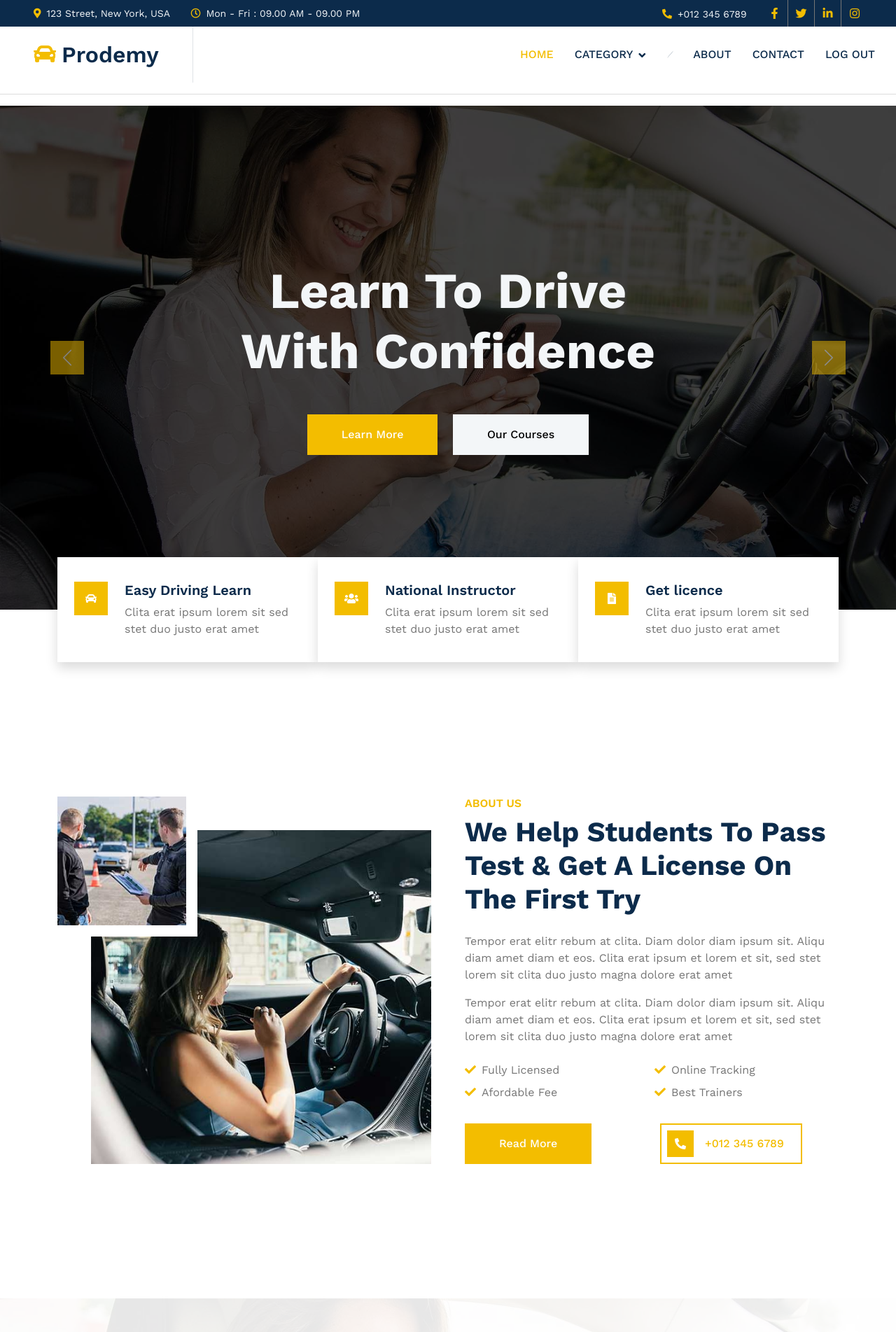
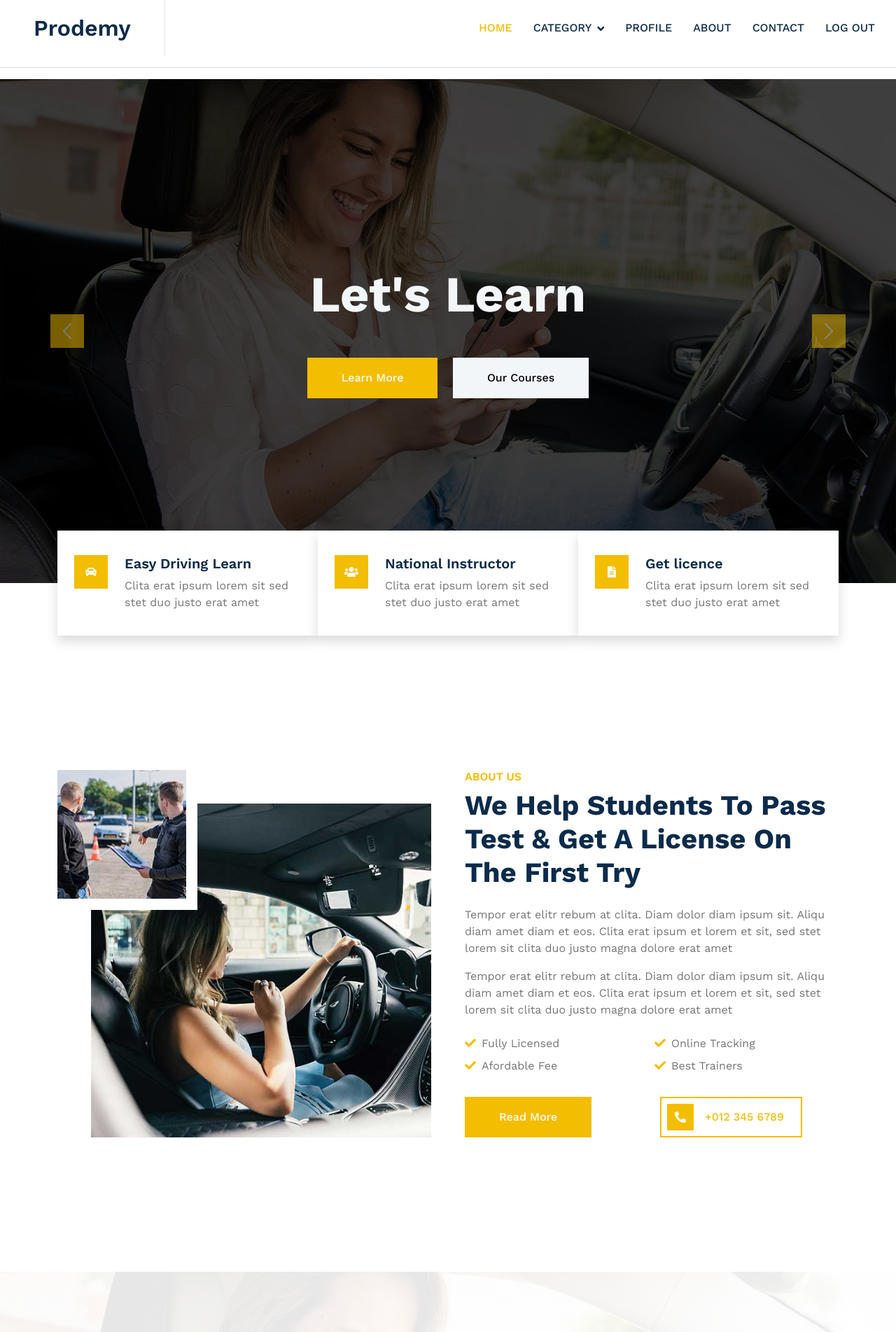
Before and after one commit to Muk74dir/Prodemy, a Django app: page / in a window 1280 px wide. Shown: the top 1903 px of the page at 70% size. Run offline with Django 4.2, Linux system fonts and the light colour scheme; the visitor is signed in with stand-in values (Sample User, id 1); some libraries are stand-ins or nearby versions.

Commit message:
Modified

```diff
--- a/ProdemyApp/admin.py
+++ b/ProdemyApp/admin.py
@@ -1,5 +1,5 @@
 from django.contrib import admin
-from .models import User, CourseCategoryModel, CourseModel, AnnouncementModel ,AddressModel
+from .models import User, CourseCategoryModel, CourseModel, AnnouncementModel ,AddressModel,aboutInstractor
 
 # Register your models here.
 @admin.register(User)
@@ -9,6 +9,10 @@ class CourseAdmin(admin.ModelAdmin):
 @admin.register(AddressModel)
 class CourseAdmin(admin.ModelAdmin):
     list_display = ['id','person','street','city','state','zip','country']
+
+@admin.register(aboutInstractor)
+class CourseAdmin(admin.ModelAdmin):
+    list_display = ['id','person']
 
 @admin.register(CourseCategoryModel)
 class CourseCategoryAdmin(admin.ModelAdmin):
--- a/ProdemyApp/models.py
+++ b/ProdemyApp/models.py
@@ -62,6 +62,10 @@ class AddressModel(models.Model):
     state = models.CharField(max_length=50)
     zip = models.CharField(max_length=50)
     country = models.CharField(max_length=50)
+
+class aboutInstractor(models.Model):
+    person = models.OneToOneField(User, on_delete=models.CASCADE)
+    description = models.TextField(max_length=5000, blank=True)
 
 class CourseCategoryModel(models.Model):
     name = models.CharField(max_length=50)
--- a/ProdemyApp/templates/account/register.html
+++ b/ProdemyApp/templates/account/register.html
@@ -12,7 +12,7 @@
 			<form method="POST" enctype='multipart/form-data'>
 				{% csrf_token %}
 				{{form|crispy}}
-				<button type="submit" class="btn btn-primary btn-block"> Sign in </button>
+				<button type="submit" class="btn btn-primary btn-block"> Sign up </button>
 	</div>
 	</form>
 </section>
--- a/ProdemyApp/templates/account/updateprofile.html
+++ b/ProdemyApp/templates/account/updateprofile.html
@@ -12,7 +12,7 @@
        <div class="row vh-100">
            <div class="col-xl-6 text-center mx-auto align-self-center ">
                 <div class="imgcover mb-4">
-                    <img src="{{ user.image.url }}" class="rounded-pill bg-white p-2 shadow" alt="">
+                    <img src="{{ user.image.url }}" style="width: 200px; height: 200px;" class="rounded-pill bg-white p-2 shadow" alt="">
                 </div>
                 <b class="fs-3">{{ user.name }}</b>
                 <h1 class="fw-bold mb-4 fs-1">Full Stack Develper</h1>
--- a/ProdemyApp/urls.py
+++ b/ProdemyApp/urls.py
@@ -7,9 +7,10 @@ urlpatterns = [
     path('signup/',views.SigninView.as_view(),name='signup'),
     path('login/',views.user_login.as_view(),name='login'),
     path('logout/',views.user_logout.as_view(),name='logout'),
-    path('profile/<int:pk>',views.user_profile.as_view(),name='profile'),
+    path('profile/',views.user_profile.as_view(),name='profile'),
     path('add-info/',views.addinfo.as_view(),name='addinfo'),
     path('edit-info/',views.editinfo.as_view(),name='editinfo'),
+    path('edit-about/',views.editAbout.as_view(),name='editAbout'),
 
     path('teacherDashboard/', views.teacherDashboard, name='teacherDashboard'),
     path('certificate/', views.certificate_view, name='certificate_view'),
--- a/templates/base.html
+++ b/templates/base.html
@@ -4,7 +4,7 @@
 
 <head>
     <meta charset="utf-8">
-    <title>Drivin - Driving School Website Template</title>
+    <title>Prodemy LMS</title>
     <meta content="width=device-width, initial-scale=1.0" name="viewport">
     <meta content="" name="keywords">
     <meta content="" name="description">
@@ -42,43 +42,13 @@
     <!-- Spinner End -->
 
 
-    <!-- Topbar Start -->
-    <div class="container-fluid bg-dark text-light p-0">
-        <div class="row gx-0 d-none d-lg-flex">
-            <div class="col-lg-7 px-5 text-start">
-                <div class="h-100 d-inline-flex align-items-center me-4">
-                    <small class="fa fa-map-marker-alt text-primary me-2"></small>
-                    <small>123 Street, New York, USA</small>
-                </div>
-                <div class="h-100 d-inline-flex align-items-center">
-                    <small class="far fa-clock text-primary me-2"></small>
-                    <small>Mon - Fri : 09.00 AM - 09.00 PM</small>
-                </div>
-            </div>
-            <div class="col-lg-5 px-5 text-end">
-                <div class="h-100 d-inline-flex align-items-center me-4">
-                    <small class="fa fa-phone-alt text-primary me-2"></small>
-                    <small>+012 345 6789</small>
-                </div>
-                <div class="h-100 d-inline-flex align-items-center mx-n2">
-                    <a class="btn btn-square btn-link rounded-0 border-0 border-end border-secondary" href=""><i
-                            class="fab fa-facebook-f"></i></a>
-                    <a class="btn btn-square btn-link rounded-0 border-0 border-end border-secondary" href=""><i
-                            class="fab fa-twitter"></i></a>
-                    <a class="btn btn-square btn-link rounded-0 border-0 border-end border-secondary" href=""><i
-                            class="fab fa-linkedin-in"></i></a>
-                    <a class="btn btn-square btn-link rounded-0" href=""><i class="fab fa-instagram"></i></a>
-                </div>
-            </div>
-        </div>
-    </div>
-    <!-- Topbar End -->
+
 
 
     <!-- Navbar Start -->
     <nav class="navbar navbar-expand-lg bg-white navbar-light sticky-top p-0">
         <a href="{% url 'home' %}" class="navbar-brand d-flex align-items-center border-end px-4 px-lg-5">
-            <h2 class="m-0"><i class="fa fa-car text-primary me-2"></i>Prodemy</h2>
+            <h2 class="m-0">Prodemy</h2>
         </a>
         <button type="button" class="navbar-toggler me-4" data-bs-toggle="collapse" data-bs-target="#navbarCollapse">
             <span class="navbar-toggler-icon"></span>
@@ -103,7 +73,7 @@
                 </div>
 
                 {% if user.id %}
-                <a href="{% url "profile" user.id %}" class="nav-item nav-link"><i class="fa-solid fa-user"></i></a>
+                <a href="{% url "profile" %}" class="nav-item nav-link">Profile</a>
                 {% endif %}
                 <a href="{% url 'player' 1 %}" class=" nav-item nav-link">About</a>
 
@@ -132,7 +102,7 @@
             <div class="row g-5">
                 <div class="col-lg-3 col-md-6">
                     <h4 class="text-white mb-4">Get In Touch</h4>
-                    <h2 class="text-primary mb-4"><i class="fa fa-car text-white me-2"></i>Drivin</h2>
+                    <h2 class="text-primary mb-4">Prodemy</h2>
                     <p class="mb-2"><i class="fa fa-map-marker-alt me-3"></i>123 Street, New York, USA</p>
                     <p class="mb-2"><i class="fa fa-phone-alt me-3"></i>+012 345 67890</p>
                     <p class="mb-2"><i class="fa fa-envelope me-3"></i>info@example.com</p>
--- a/templates/index.html
+++ b/templates/index.html
@@ -14,7 +14,7 @@
                         <div class="container">
                             <div class="row justify-content-center">
                                 <div class="col-lg-7">
-                                    <h1 class="display-2 text-light mb-5 animated slideInDown">Learn To Drive With Confidence</h1>
+                                    <h1 class="display-2 text-light mb-5 animated slideInDown">Let's Learn</h1>
                                     <a href="" class="btn btn-primary py-sm-3 px-sm-5">Learn More</a>
                                     <a href="" class="btn btn-light py-sm-3 px-sm-5 ms-3">Our Courses</a>
                                 </div>
@@ -28,7 +28,7 @@
                         <div class="container">
                             <div class="row justify-content-center">
                                 <div class="col-lg-7">
-                                    <h1 class="display-2 text-light mb-5 animated slideInDown">Safe Driving Is Our Top Priority</h1>
+                                    <h1 class="display-2 text-light mb-5 animated slideInDown">Let's Learn</h1>
                                     <a href="" class="btn btn-primary py-sm-3 px-sm-5">Learn More</a>
                                     <a href="" class="btn btn-light py-sm-3 px-sm-5 ms-3">Our Courses</a>
                                 </div>
@@ -217,48 +217,7 @@
                         </div>
                     </div>
                 </div>
-                <div class="col-lg-8 my-6 mb-0 wow fadeInUp" data-wow-delay="0.1s">
-                    <div class="bg-primary text-center p-5">
-                        <h1 class="mb-4">Make Appointment</h1>
-                        <form>
-                            <div class="row g-3">
-                                <div class="col-sm-6">
-                                    <div class="form-floating">
-                                        <input type="text" class="form-control border-0" id="gname" placeholder="Gurdian Name">
-                                        <label for="gname">Your Name</label>
-                                    </div>
-                                </div>
-                                <div class="col-sm-6">
-                                    <div class="form-floating">
-                                        <input type="email" class="form-control border-0" id="gmail" placeholder="Gurdian Email">
-                                        <label for="gmail">Your Email</label>
-                                    </div>
-                                </div>
-                                <div class="col-sm-6">
-                                    <div class="form-floating">
-                                        <input type="text" class="form-control border-0" id="cname" placeholder="Child Name">
-                                        <label for="cname">Courses Type</label>
-                                    </div>
-                                </div>
-                                <div class="col-sm-6">
-                                    <div class="form-floating">
-                                        <input type="text" class="form-control border-0" id="cage" placeholder="Child Age">
-                                        <label for="cage">Car Type</label>
-                                    </div>
-                                </div>
-                                <div class="col-12">
-                                    <div class="form-floating">
-                                        <textarea class="form-control border-0" placeholder="Leave a message here" id="message" style="height: 100px"></textarea>
-                                        <label for="message">Message</label>
-                                    </div>
-                                </div>
-                                <div class="col-12">
-                                    <button class="btn btn-dark w-100 py-3" type="submit">Submit</button>
-                                </div>
-                            </div>
-                        </form>
-                    </div>
-                </div>
+
             </div>
         </div>
     </div>
```
Also changed, not shown: ProdemyApp/forms.py (+6 -1 lines), ProdemyApp/templates/account/profile.html (+82 -74 lines), ProdemyApp/views.py (+45 -12 lines).
